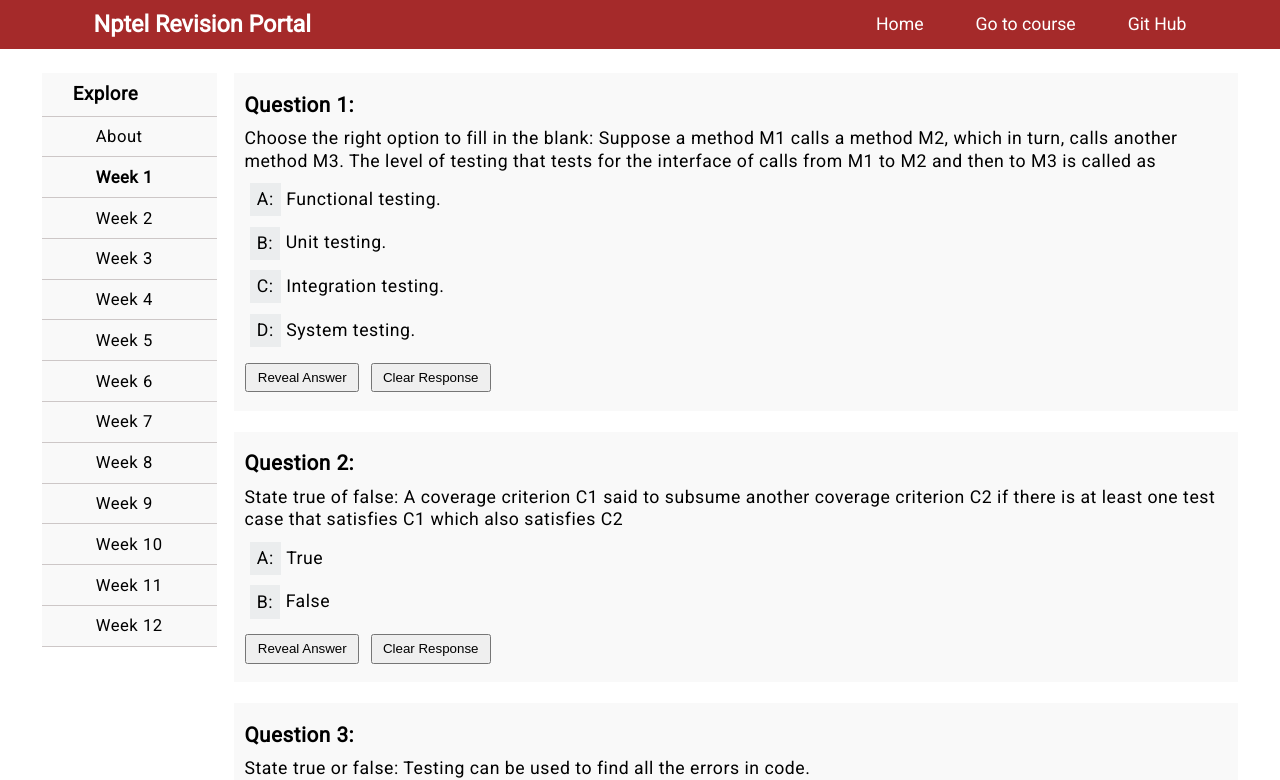
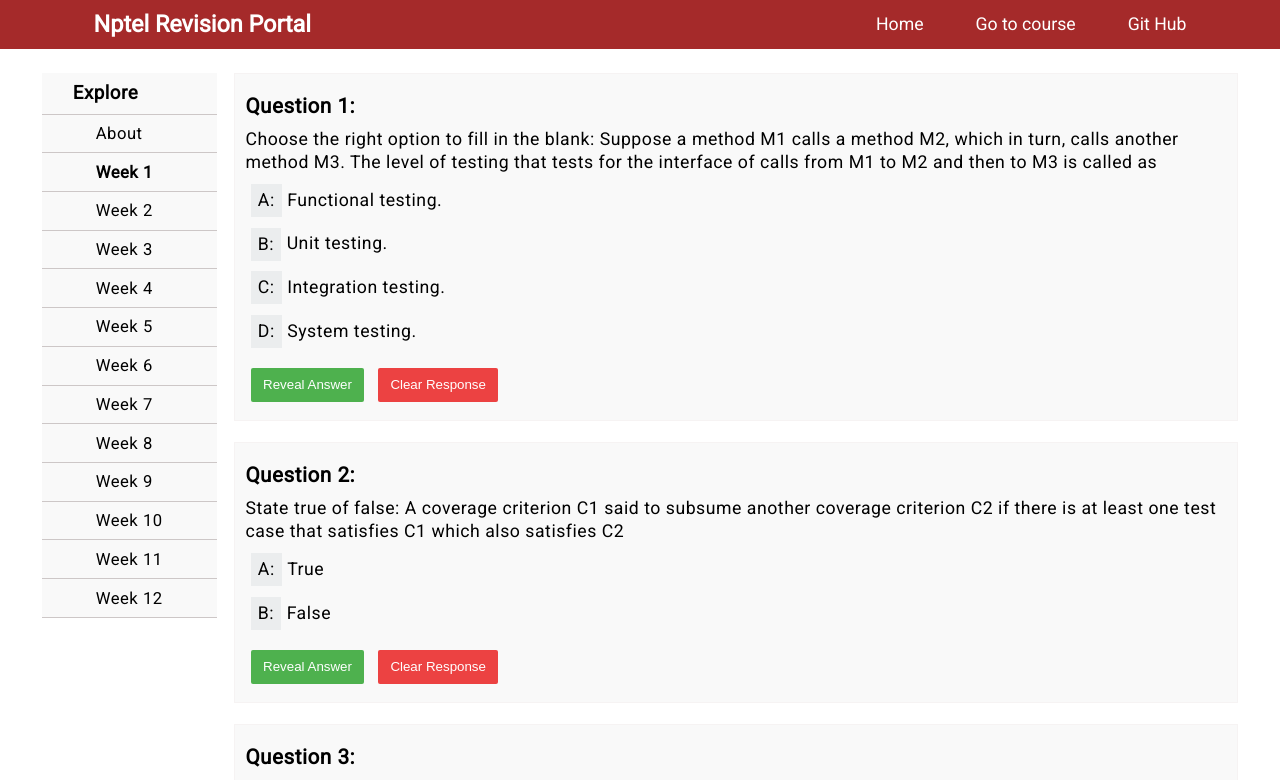
Before and after one commit to coderankita07/Quiz_nptel, a React (Vite) app: page /week/1 in a window 1280 px wide. Shown: the top 780 px of the page. Built offline with nearby package versions, Linux system fonts and the light colour scheme.

Commit message:
updated card button style and colors

```diff
--- a/src/components/main.jsx
+++ b/src/components/main.jsx
@@ -16,7 +16,6 @@ const Main = ({ questions, rightAnswers, images }) => {
   useEffect(() => {
     handleReset();
   }, [id]);
-
 
   const week = questions[`week${id}`];
   const rightAnswer = rightAnswers[`week${id}`];
@@ -41,7 +40,7 @@ const Main = ({ questions, rightAnswers, images }) => {
     console.log("Right answers: ", count);
   };
 
-  if(week == undefined) return <></>;
+  if (week == undefined) return <></>;
 
   return (
     <>
@@ -54,14 +53,22 @@ const Main = ({ questions, rightAnswers, images }) => {
         reveal={reveal}
         setReveal={setReveal}
       />
+
       <div className="final-btn">
-        <button onClick={handleSubmit}>Submit</button>
-        <button onClick={handleReset}>Reset Quiz</button>
+        <div class="score-wrapper">
+          {rightReponse != -1 && (
+            <p className="score">Your score: {rightReponse} / 10</p>
+          )}
+        </div>
+        <div className="final-btn-wrapper">
+          <button onClick={handleSubmit} className="submit">
+            Submit
+          </button>
+          <button onClick={handleReset} className="reset">
+            Reset Quiz
+          </button>
+        </div>
       </div>
-
-      {rightReponse != -1 && (
-        <p className="score">Your score: {rightReponse} / 10</p>
-      )}
     </>
   );
 };
--- a/styles/card.css
+++ b/styles/card.css
@@ -8,6 +8,9 @@
     margin-bottom: 2rem;
     letter-spacing: 0.05rem;
     line-height: 2.2rem;
+    border: 1px solid rgb(246, 243, 243);
+    /* box-shadow: 1px 1px 1px 1px rgba(0,0,0,.15); */
+    /* box-shadow: 1px 3px 10px 1px rgba(201, 191, 191, 0.4); */
 }
 
 .card .que-statement {
@@ -47,12 +50,49 @@
 }
 
 .card-button button {
-    padding: 0.5rem 1rem;
-    margin-left: 0.1rem;
+    padding: 0.9rem 1.2rem;
+    margin-top: 0.4rem;
+    margin-left: 0.5rem;
     margin-right: 1rem;
-    /* border: none; */
+    border-radius: 2px;
+    /* background-color: rgb(237, 83, 83);
+    color: white;
+    border: none; */
     /* background-color: rgb(79, 128, 0); */
     /* color: white; */
+}
+
+.clear-btn:hover {
+    background-color: rgb(227 47 47);
+}
+
+.reveal-btn:hover {
+    background-color: rgb(47, 148, 47);
+}
+
+.clear-btn:active {
+    background-color: rgb(236, 66, 66);;
+}
+
+.reveal-btn:active {
+    background-color: rgb(78, 177, 78);
+}
+
+.clear-btn {
+    background-color: rgb(236, 66, 66);
+    color: white;
+    /* box-shadow: 3px 3px 6px 0px rgb(219 40 40 / 40%); */
+    /* border: 2px solid rgb(164, 104, 104); */
+    border: none;
+    margin-left: 0.3rem !important;
+}
+
+.reveal-btn {
+    background-color: rgb(78, 177, 78);
+    /* background-color: #85bf31; */
+    color: white;
+    border: none;
+    /* box-shadow: 3px 3px 6px 0px rgb(78, 177, 78); */
 }
 
 .card-button button:hover {
@@ -66,3 +106,56 @@
 .question {
     margin: 0;
 }
+
+.final-btn {
+    margin-top: 2rem;
+    /* margin-bottom: 3rem; */
+    /* margin-left: 1rem; */
+    display: flex;
+    flex-direction: column;
+    align-items: center;
+    justify-content: center;
+}
+
+.final-btn-wrapper button {
+    display: inline-block;
+    border:none;
+    background-color:rgb(22 91 233) ;
+    /* padding: 1.1rem 5rem; */
+    padding-top: 1.1rem;
+    padding-bottom: 1.1rem;
+    border-radius: 2px;
+    color: white;
+}
+
+.final-btn-wrapper button:hover {
+    cursor: pointer;
+}
+
+.score-wrapper {
+    margin-bottom: 1rem;
+    align-self: 10rem;
+}
+
+.reset {
+    background-color: rgb(237, 30, 30) !important;
+    color: white !important;
+    /* padding: 1.1rem 2.5rem !important; */
+    /* margin-left: 2rem !important; */
+}
+
+.reset:hover {
+    background-color: rgb(250, 13, 13) !important;
+}
+
+.submit:hover {
+    background-color: blue;
+}
+
+.score {
+    margin: 0;
+    /* margin-top: 4rem; */
+    /* text-align: center; */
+    /* margin: auto; */
+    /* margin-left: -10px; */
+}
--- a/styles/index.css
+++ b/styles/index.css
@@ -1,11 +1,13 @@
-*, ::after, ::before {
+*,
+::after,
+::before {
   margin: 0;
 }
 
 html {
   font-size: 65%;
   /* font-family: 'Montserrat', sans-serif; */
-    font-family: 'Roboto', sans-serif;
+  font-family: "Roboto", sans-serif;
 }
 
 .final-btn {
@@ -16,8 +18,14 @@ html {
 
 .final-btn button {
   display: inline-block;
-    padding: 1rem 5rem;
+  padding: 0.7rem 4rem;
   /* margin-left: 0.1rem; */
   margin-right: 2rem;
   /* border: none; */
 }
+
+@media screen and (max-width: 850px) {
+  html {
+    font-size: 50%;
+  }
+}
--- a/styles/sidebar.css
+++ b/styles/sidebar.css
@@ -5,11 +5,12 @@
     background-color: #F9F9F9;
     /* line-height: 4rem; */
     letter-spacing: 0.05rem;
+    /* box-shadow: 1px 3px 10px 1px rgba(201, 191, 191, 0.4); */
 }
 
 h2 {
     font-size: 1.8rem;
-    padding: 1rem 3rem;
+    padding: 0.9rem 3rem;
     border-bottom: 1px solid #cdc7c7;
 }
 
@@ -29,5 +30,5 @@ h2 {
     color: black;
     display: inline-block;
     margin: 0 1.2rem;
-    padding: 1rem 4rem;
+    padding: 0.9rem 4rem;
 }
```
Lines whose indentation alone changed are shown as unchanged.
